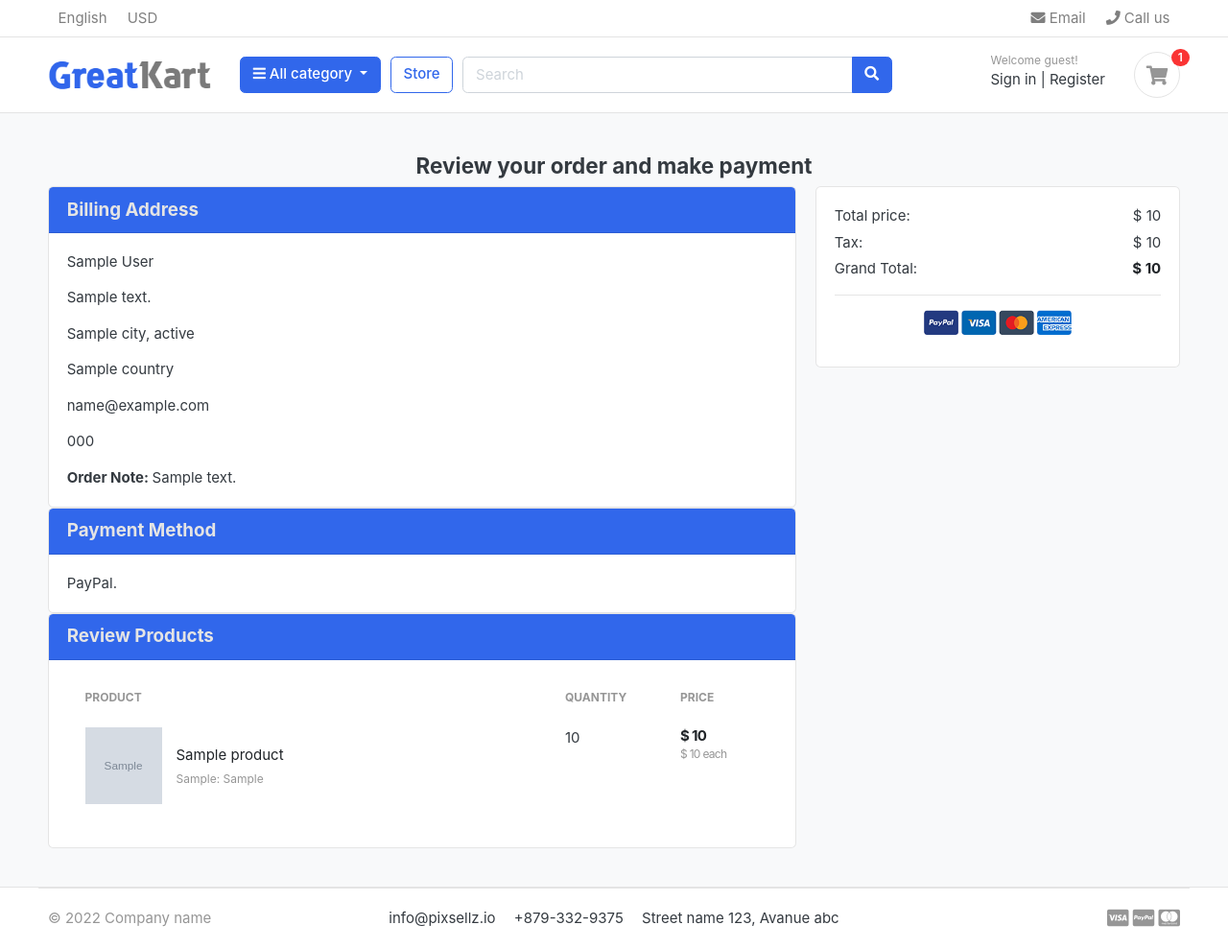
After one commit to drutkoowski/django-ecommerce, a Django app: template templates/orders/payments.html in a window 1280 px wide. The commit adds this page. Shown: the whole page at 96% size. Run offline with Django 4.2, Linux system fonts and the light colour scheme; the template is opened without the code that fills it: most values are stand-ins (such as "Sample title", 1, 10 or a date in 2020); grey boxes marked "Sample" are stand-in pictures; some libraries are stand-ins or nearby versions; some web fonts are replaced.

Commit message:
Added payment functionality and integration with PayPal

```diff
--- a/djangoecommerce/settings.py
+++ b/djangoecommerce/settings.py
@@ -39,6 +39,7 @@ INSTALLED_APPS = [
     'django.contrib.staticfiles',
     'store',
     "carts",
+    "orders",
 ]
 
 MIDDLEWARE = [
@@ -143,3 +144,5 @@ EMAIL_PORT = 587
 EMAIL_HOST_USER = "ecomercedjango@gmail.com"
 EMAIL_HOST_PASSWORD = "Django123@"
 EMAIL_USE_TLS = True
+
+SECURE_CROSS_ORIGIN_OPENER_POLICY='same-origin-allow-popups'
--- a/djangoecommerce/urls.py
+++ b/djangoecommerce/urls.py
@@ -25,6 +25,7 @@ urlpatterns = [
     path('store/', include('store.urls'), name="store"),
     path("cart/", include('carts.urls')),
     path("accounts/", include('accounts.urls')),
+    path("orders/", include("orders.urls")),
 
 
 ] + static(settings.MEDIA_URL, document_root=settings.MEDIA_ROOT)
--- a/templates/base.html
+++ b/templates/base.html
@@ -27,7 +27,8 @@
 
 <!-- custom javascript -->
 <script src="{% static 'js/script.js'%}" type="text/javascript"></script>
-
+<!-- PayPal scripts -->
+<script src="https://www.paypal.com/sdk/js?client-id=Ad0Xw1V0UJMHsSqx2pMFvyU-Pec8FuvsY1zB2xSkHdjDbMRy2wap19vx2_9pcqeby_Y8_MhNbA1aJ6na&currency=USD"></script>
 <script type="text/javascript">
 /// some script
 
--- /dev/null
+++ b/templates/orders/payments.html
@@ -0,0 +1,199 @@
+{% extends "base.html" %}
+{% load static %}
+{% block content %}
+    <section class="section-content padding-y bg">
+<div class="container">
+
+<!-- ============================ COMPONENT 1 ================================= -->
+<h4 class="text-center mb-10">Review your order and make payment</h4>
+<div class="row">
+	<aside class="col-lg-8">
+        <div class="card">
+          <h5 class="card-header bg-primary text-light">
+            Billing Address
+          </h5>
+          <div class="card-body">
+                <p class="card-text">{{ order.full_name }}</p>
+                <p class="card-text">{{ order.full_address }}</p>
+                <p class="card-text">{{ order.city }}, {{ order.state }}</p>
+                <p class="card-text">{{ order.country }}</p>
+                <p class="card-text">{{ order.email }}</p>
+                <p class="card-text">{{ order.phone }}</p>
+              {% if order.order_note %}
+                  <b>Order Note: </b>{{ order.order_note }}
+              {% endif %}
+
+          </div>
+        </div>
+
+           <div class="card">
+          <h5 class="card-header bg-primary text-light">
+            Payment Method
+          </h5>
+          <div class="card-body">
+            <p class="card-text">PayPal.</p>
+          </div>
+        </div>
+
+           <div class="card">
+          <h5 class="card-header bg-primary text-light">
+            Review Products
+          </h5>
+          <div class="card-body">
+              <table class="table table-borderless table-shopping-cart">
+                        <thead class="text-muted">
+                        <tr class="small text-uppercase">
+                          <th scope="col">Product</th>
+                          <th scope="col" width="120">Quantity</th>
+                          <th scope="col" width="120">Price</th>
+                        </tr>
+                        </thead>
+                        <tbody>
+                        {% for cart_item in cart_items %}
+                        <tr>
+                            <td>
+                                <figure class="itemside align-items-center">
+                                    <div class="aside"><img src="{{ cart_item.product.images.url }}" class="img-sm"></div>
+                                    <figcaption class="info">
+                                        <a href="{{ cart_item.product.get_url }}" class="title text-dark">{{ cart_item.product.product_name }}</a>
+                                        <p class="text-muted small">
+                                            {% if cart_item.variations.all %}
+                                                {% for item in cart_item.variations.all %}
+                                                    {{ item.variation_category|title }}: {{ item.variation_value|title }}
+                                                    <br>
+                                                {% endfor %}
+                                            {% endif %}
+                                        </p>
+                                    </figcaption>
+                                </figure>
+                            </td>
+                            <td>
+                                <!-- col.// -->
+                                <label for="">{{ cart_item.quantity }}</label>
+                            </td>
+                            <td>
+                                <div class="price-wrap">
+                                    <var class="price">$ {{ cart_item.sub_total }}</var>
+                                    <small class="text-muted"> $ {{ cart_item.product.price }} each</small>
+                                </div> <!-- price-wrap .// -->
+                            </td>
+
+                        </tr>
+                        {% endfor %}
+
+                        </tbody>
+        </table>
+          </div>
+        </div>
+
+	</aside> <!-- col.// -->
+	<aside class="col-lg-4">
+
+		<div class="card">
+		<div class="card-body">
+			<dl class="dlist-align">
+			  <dt>Total price:</dt>
+			  <dd class="text-right">$ {{ total }}</dd>
+			</dl>
+			<dl class="dlist-align">
+			  <dt>Tax:</dt>
+			  <dd class="text-right">$ {{ tax }}</dd>
+			</dl>
+			<dl class="dlist-align">
+			  <dt>Grand Total:</dt>
+			  <dd class="text-right text-dark b"><strong>$ {{ grand_total }}</strong></dd>
+			</dl>
+			<hr>
+			<p class="text-center mb-3">
+				<img src="{% static "./images/misc/payments.png" %}" height="26">
+			</p>
+
+            <div id="paypal-button-container"></div>
+		</div> <!-- card-body.// -->
+		</div> <!-- card.// -->
+
+</aside> <!-- col.// -->
+
+
+</div> <!-- row.// -->
+<!-- ============================ COMPONENT 1 END .// ================================= -->
+</div> <!-- container .//  -->
+</section>
+<script>
+
+	function getCookie(name) {
+    let cookieValue = null;
+    if (document.cookie && document.cookie !== '') {
+        const cookies = document.cookie.split(';');
+        for (let i = 0; i < cookies.length; i++) {
+            const cookie = cookies[i].trim();
+            // Does this cookie string begin with the name we want?
+            if (cookie.substring(0, name.length + 1) === (name + '=')) {
+                cookieValue = decodeURIComponent(cookie.substring(name.length + 1));
+                break;
+            }
+        }
+    }
+    return cookieValue;
+}
+
+	var amount = "{{ grand_total }}"
+	var url = "{% url 'payments' %}"
+	var csrftoken = getCookie('csrftoken');
+	var orderID = "{{order.order_number}}"
+	var payment_method = 'PayPal'
+	var redirect_url = "{% url 'order_complete' %}"
+	// Render the PayPal button into #paypal-button-container
+	paypal.Buttons({
+
+		style: {
+			color: 'blue',
+			shape: 'rect',
+			label: 'pay',
+			height: 40
+		},
+
+		// Set up the transaction
+		createOrder: function(data, actions) {
+			return actions.order.create({
+				purchase_units: [{
+					amount: {
+						value: amount,
+					}
+				}]
+			});
+		},
+
+		// Finalize the transaction
+		onApprove: function(data, actions) {
+			return actions.order.capture().then(function(details) {
+				// Show a success message to the buyer
+				console.log(details);
+				sendData();
+				function sendData(){
+					fetch(url, {
+						method : "POST",
+						headers: {
+							"Content-type": "application/json",
+							"X-CSRFToken": csrftoken,
+						},
+						body: JSON.stringify({
+							orderID: orderID,
+							transID: details.id,
+							payment_method: payment_method,
+							status: details.status,
+						}),
+					})
+				  .then((response) => response.json())
+				  .then((data) => {
+						window.location.href = redirect_url + '?order_number='+data.order_number+'&payment_id='+data.transID;
+					});
+				}
+			});
+		}
+
+
+	}).render('#paypal-button-container');
+</script>
+
+{% endblock %}
--- a/templates/store/checkout.html
+++ b/templates/store/checkout.html
@@ -9,7 +9,7 @@
 <div class="card">
     <div class="card-body">
         <h4 class="card-title mb-4">Billing Address</h4>
-        <form action="" method="post">
+        <form action="{% url 'place_order' %}" method="post">
             {% csrf_token %}
             <div class="form-row">
                 <div class="col form-group">
@@ -37,7 +37,7 @@
               <div class="form-row">
                     <div class="col form-group">
                         <label for="">Address Line 1</label>
-                        <input type="email" name="address_line_1" class="form-control" required>
+                        <input type="text" name="address_line_1" class="form-control" required>
                     </div>
 
                      <div class="col form-group">
@@ -49,7 +49,7 @@
                 <div class="form-row">
                     <div class="col form-group">
                         <label for="">City</label>
-                        <input type="email" name="city" class="form-control" required>
+                        <input type="text" name="city" class="form-control" required>
                     </div>
 
                      <div class="col form-group">
```
Also changed, not shown: orders/forms.py (added, +9 -0 lines), orders/urls.py (added, +9 -0 lines), templates/orders/order_complete.html (added, +114 -0 lines), templates/orders/order_recieved_email.html (added, +11 -0 lines), accounts/models.py (line endings or trailing spaces).
